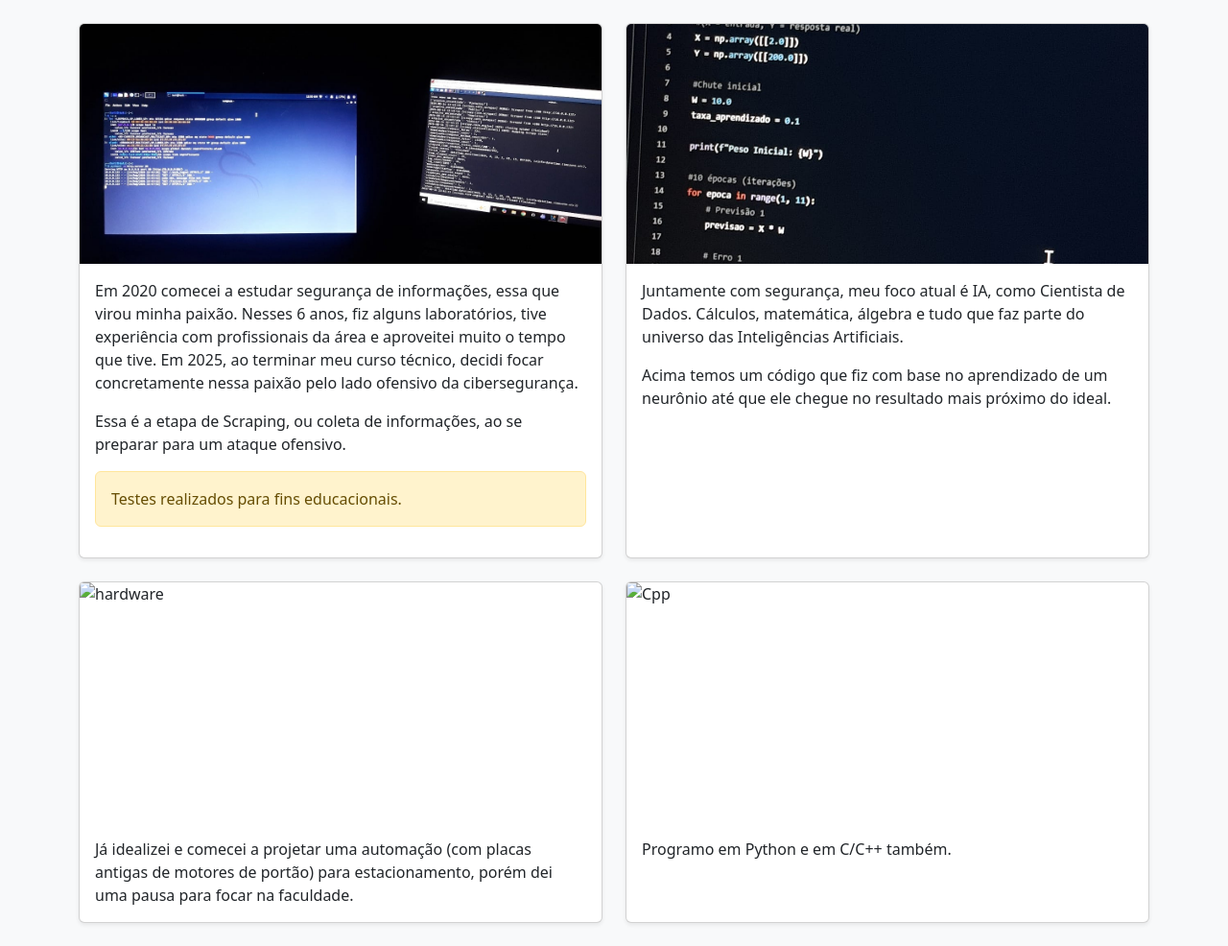
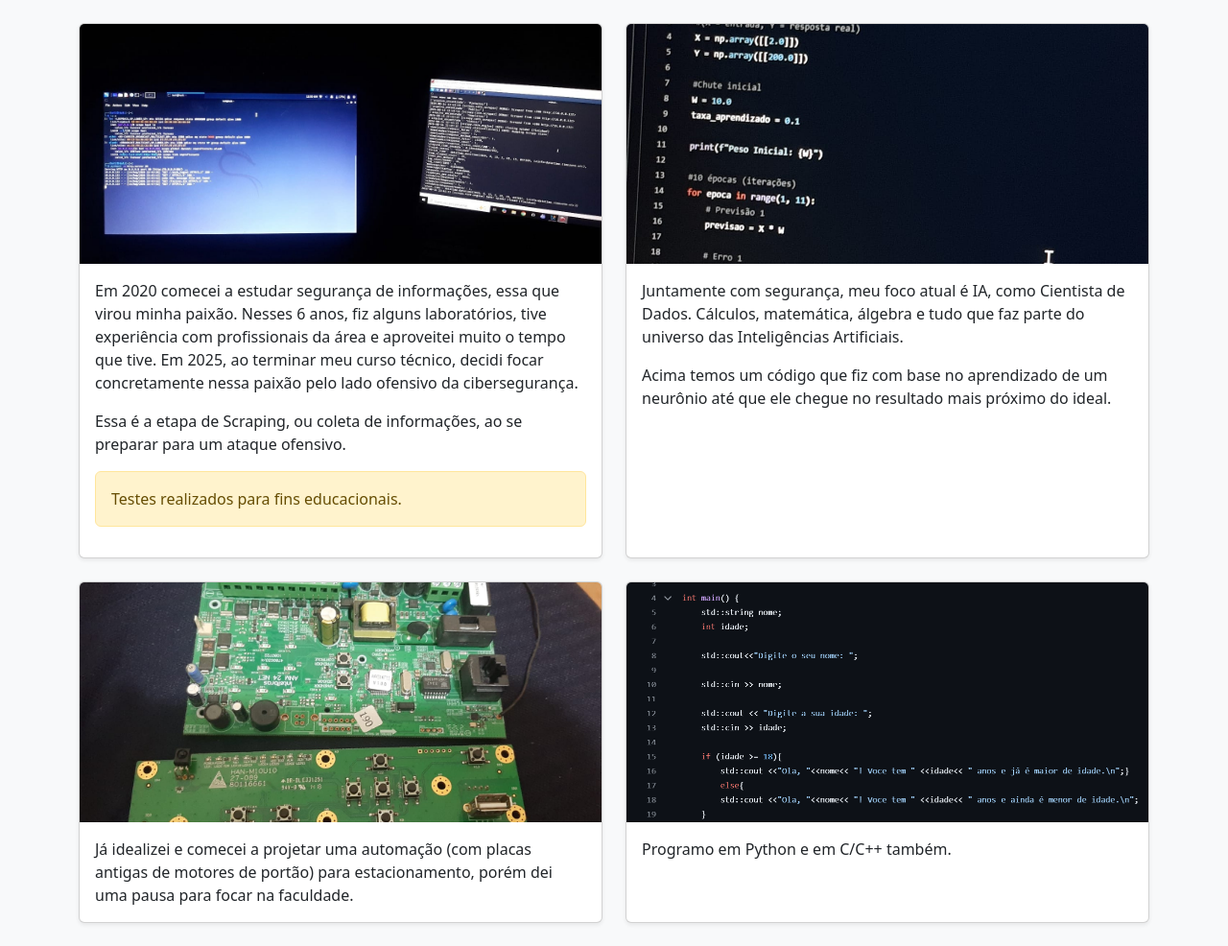
Before and after one commit to Alice16021/DSM_2, a plain HTML site: page aboutme.html in a window 1280 px wide. Shown: the whole page at 96% size. Drawn offline with nearby package versions, Linux system fonts and the light colour scheme.

Commit message:
corrige caminho da imagem no aboutme

```diff
--- a/aboutme.html
+++ b/aboutme.html
@@ -44,7 +44,7 @@
 
             <div class="col-12 col-md-6">
                 <div class="card h-100 shadow-sm">
-                    <img src="hardware.png" class="card-img-top" alt="hardware">
+                    <img src="img/hardware.jpeg" class="card-img-top" alt="hardware">
                     <div class="card-body">
                         <p class="card-text">Já idealizei e comecei a projetar uma automação (com placas antigas de motores de portão) para estacionamento, porém dei uma pausa para focar na faculdade.</p>
                     </div>
@@ -53,7 +53,7 @@
 
             <div class="col-12 col-md-6">
                 <div class="card h-100 shadow-sm">
-                    <img src="c_pp" class="card-img-top" alt="Cpp">
+                    <img src="img/cpp.png" class="card-img-top" alt="Cpp">
                     <div class="card-body">
                         <p class="card-text">Programo em Python e em C/C++ também.</p>
                     </div>
```
